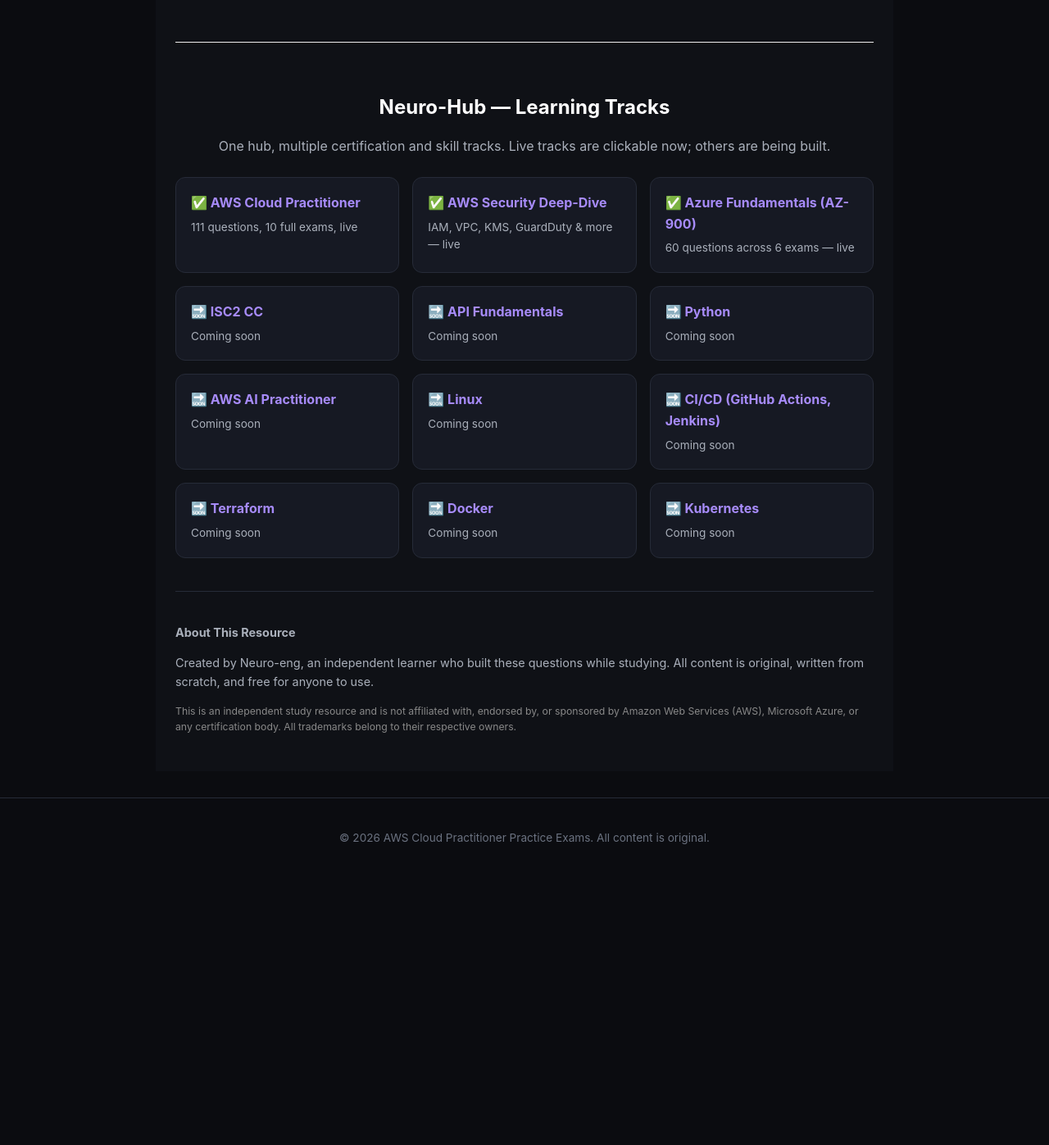
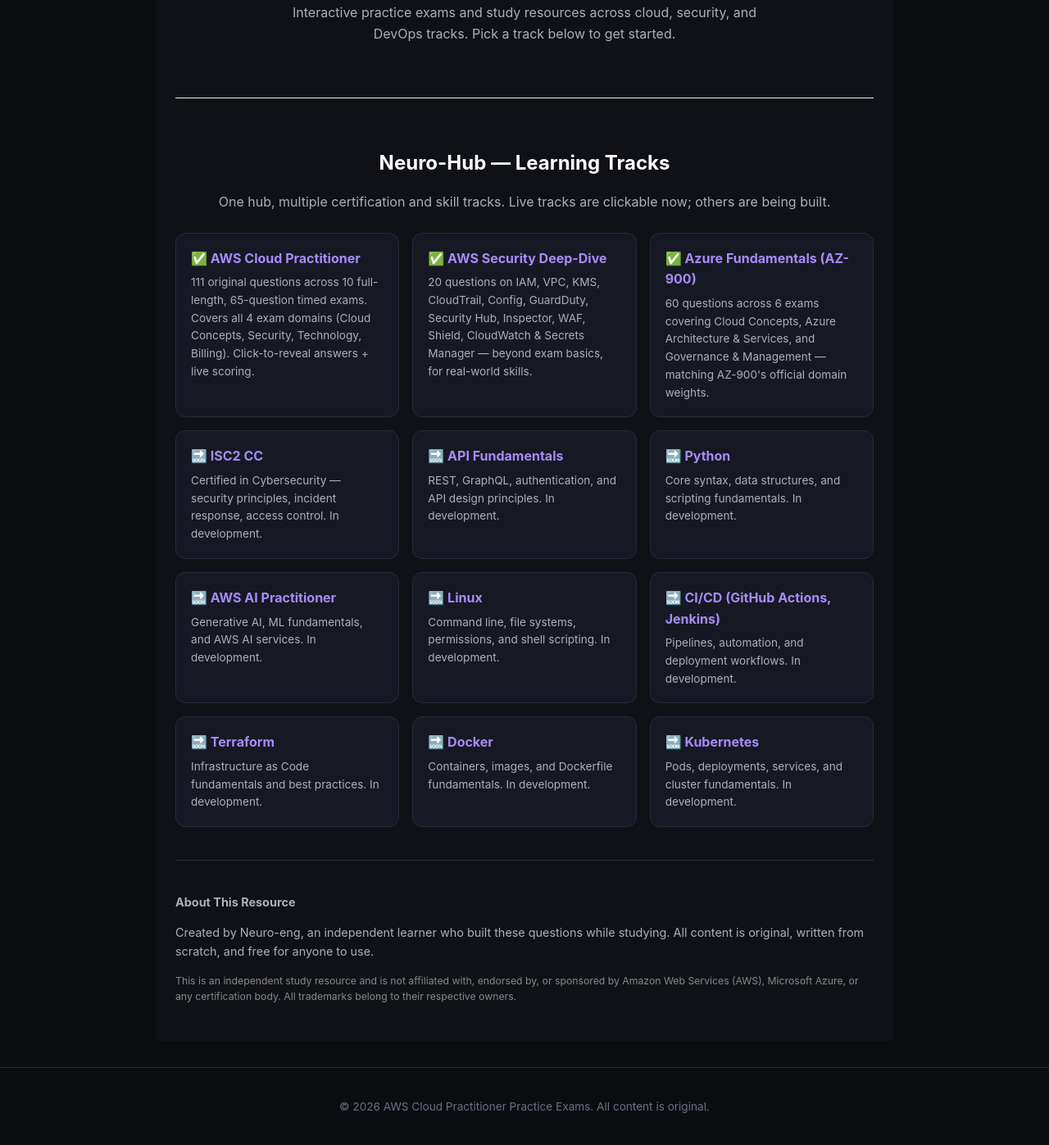
Before and after one commit to Neuro-eng/Hybrid-Technology, a Jekyll site: the page built from index.md, in a window 1280 px wide and 1400 px high, scrolled down 388 px. Shown: the top 1397 px of the window at 82% size. Built offline with Jekyll 4.4.1, drawn with Linux system fonts in a browser that asks for light colours; our own code applies the rules of GitHub Pages for plain Markdown files; before the commit the page ends 1459 px from its top, so only the background shows below that; some of the changed text lies outside the part shown.

Commit message:
Update index.md

```diff
--- a/index.md
+++ b/index.md
@@ -1,3 +1,6 @@
+---
+layout: default
+title: Neuro-Hub
 <section class="hero">
   <h2>Neuro-Hub — Free Certification & Skills Practice</h2>
   <p>Interactive practice exams and study resources across cloud, security, and DevOps tracks. Pick a track below to get started.</p>
@@ -6,18 +9,18 @@
   <h2 class="section-title">Neuro-Hub — Learning Tracks</h2>
   <p class="section-sub">One hub, multiple certification and skill tracks. Live tracks are clickable now; others are being built.</p>
   <div class="topic-grid">
-    <a class="topic-card" href="practice-exam/exams.html"><h4>✅ AWS Cloud Practitioner</h4><p>111 questions, 10 full exams, live</p></a>
-    <a class="topic-card" href="aws-security/practice-exam/exams.html"><h4>✅ AWS Security Deep-Dive</h4><p>IAM, VPC, KMS, GuardDuty & more — live</p></a>
-    <a class="topic-card" href="azure/practice-exam/exams.html"><h4>✅ Azure Fundamentals (AZ-900)</h4><p>60 questions across 6 exams — live</p></a>
-    <span class="topic-card topic-soon"><h4>🔜 ISC2 CC</h4><p>Coming soon</p></span>
-    <span class="topic-card topic-soon"><h4>🔜 API Fundamentals</h4><p>Coming soon</p></span>
-    <span class="topic-card topic-soon"><h4>🔜 Python</h4><p>Coming soon</p></span>
-    <span class="topic-card topic-soon"><h4>🔜 AWS AI Practitioner</h4><p>Coming soon</p></span>
-    <span class="topic-card topic-soon"><h4>🔜 Linux</h4><p>Coming soon</p></span>
-    <span class="topic-card topic-soon"><h4>🔜 CI/CD (GitHub Actions, Jenkins)</h4><p>Coming soon</p></span>
-    <span class="topic-card topic-soon"><h4>🔜 Terraform</h4><p>Coming soon</p></span>
-    <span class="topic-card topic-soon"><h4>🔜 Docker</h4><p>Coming soon</p></span>
-    <span class="topic-card topic-soon"><h4>🔜 Kubernetes</h4><p>Coming soon</p></span>
+    <a class="topic-card" href="practice-exam/exams.html"><h4>✅ AWS Cloud Practitioner</h4><p>111 original questions across 10 full-length, 65-question timed exams. Covers all 4 exam domains (Cloud Concepts, Security, Technology, Billing). Click-to-reveal answers + live scoring.</p></a>
+    <a class="topic-card" href="aws-security/practice-exam/exams.html"><h4>✅ AWS Security Deep-Dive</h4><p>20 questions on IAM, VPC, KMS, CloudTrail, Config, GuardDuty, Security Hub, Inspector, WAF, Shield, CloudWatch & Secrets Manager — beyond exam basics, for real-world skills.</p></a>
+    <a class="topic-card" href="azure/practice-exam/exams.html"><h4>✅ Azure Fundamentals (AZ-900)</h4><p>60 questions across 6 exams covering Cloud Concepts, Azure Architecture & Services, and Governance & Management — matching AZ-900's official domain weights.</p></a>
+    <span class="topic-card topic-soon"><h4>🔜 ISC2 CC</h4><p>Certified in Cybersecurity — security principles, incident response, access control. In development.</p></span>
+    <span class="topic-card topic-soon"><h4>🔜 API Fundamentals</h4><p>REST, GraphQL, authentication, and API design principles. In development.</p></span>
+    <span class="topic-card topic-soon"><h4>🔜 Python</h4><p>Core syntax, data structures, and scripting fundamentals. In development.</p></span>
+    <span class="topic-card topic-soon"><h4>🔜 AWS AI Practitioner</h4><p>Generative AI, ML fundamentals, and AWS AI services. In development.</p></span>
+    <span class="topic-card topic-soon"><h4>🔜 Linux</h4><p>Command line, file systems, permissions, and shell scripting. In development.</p></span>
+    <span class="topic-card topic-soon"><h4>🔜 CI/CD (GitHub Actions, Jenkins)</h4><p>Pipelines, automation, and deployment workflows. In development.</p></span>
+    <span class="topic-card topic-soon"><h4>🔜 Terraform</h4><p>Infrastructure as Code fundamentals and best practices. In development.</p></span>
+    <span class="topic-card topic-soon"><h4>🔜 Docker</h4><p>Containers, images, and Dockerfile fundamentals. In development.</p></span>
+    <span class="topic-card topic-soon"><h4>🔜 Kubernetes</h4><p>Pods, deployments, services, and cluster fundamentals. In development.</p></span>
   </div>
 </section>
 <section class="about-box">
```
